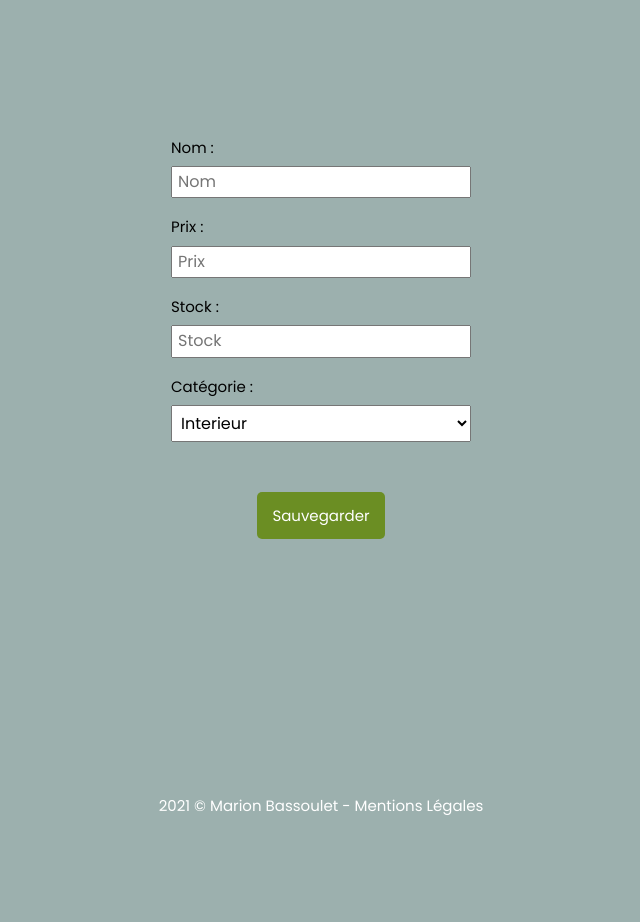
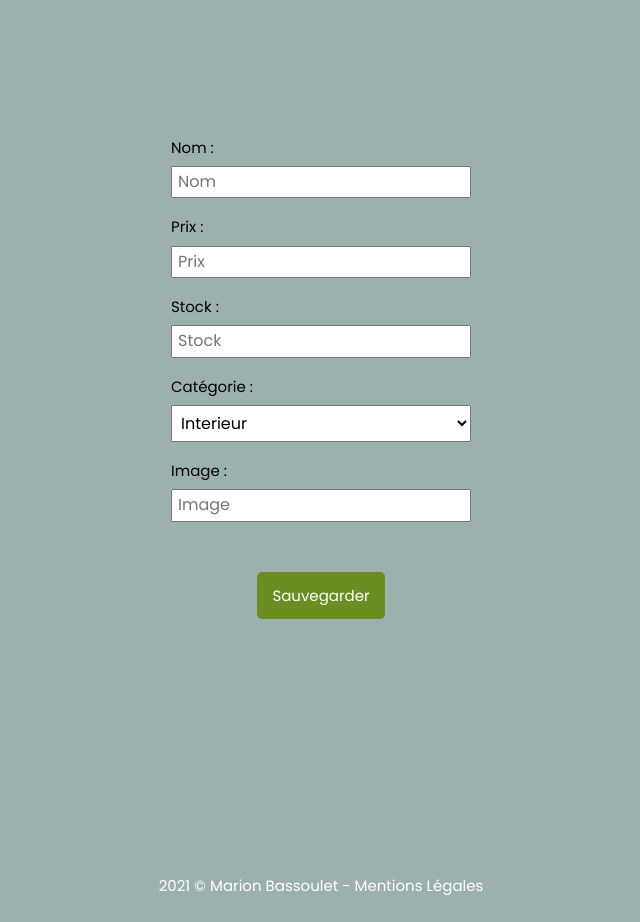
Before and after one commit to vibewyne/crud_app_cuttings, a Node server app: page /add_plant in a window 1280 px wide. Shown: the part 237-1159 px from the top of the page, without its empty margins (319-959 px from the left). Before the commit the page ends 1052 px from the top, so only its background shows below. Run offline with Node 20, Linux system fonts and the light colour scheme; some libraries are stand-ins or nearby versions.

Commit message:
Prepare uploading models

```diff
--- a/server/controller/controller.js
+++ b/server/controller/controller.js
@@ -14,7 +14,7 @@ exports.create = (req, res) => {
     price: req.body.price,
     stock: req.body.stock,
     category: req.body.category,
-    img: req.body.img,
+    image: req.body.image,
   });
 
   // save plant in database
--- a/server/model/model.js
+++ b/server/model/model.js
@@ -16,6 +16,9 @@ var schema = new mongoose.Schema({
     category : {
         type: String,
         required:true
+    }, image : {
+        type: String,
+
     }
 })
 
--- a/views/include/_form.ejs
+++ b/views/include/_form.ejs
@@ -28,7 +28,10 @@
                             <option value="carnivore">Carnivore</option>
                         </select>
                     </div>
-
+                    <div class="form-group">
+                        <label for="image">Image :</label>
+                        <input type="text" name="image" value="" placeholder="Image">
+                    </div>
                     <div class="formgroup">
                         <button type="submit" class="update buttonlink addcss">Sauvegarder</button>
                     </div>
```
